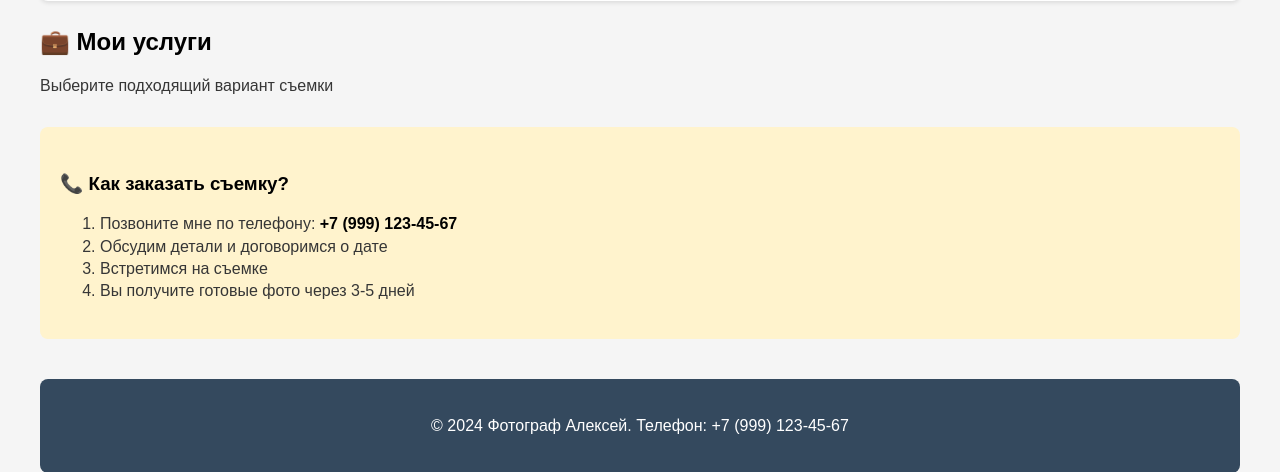
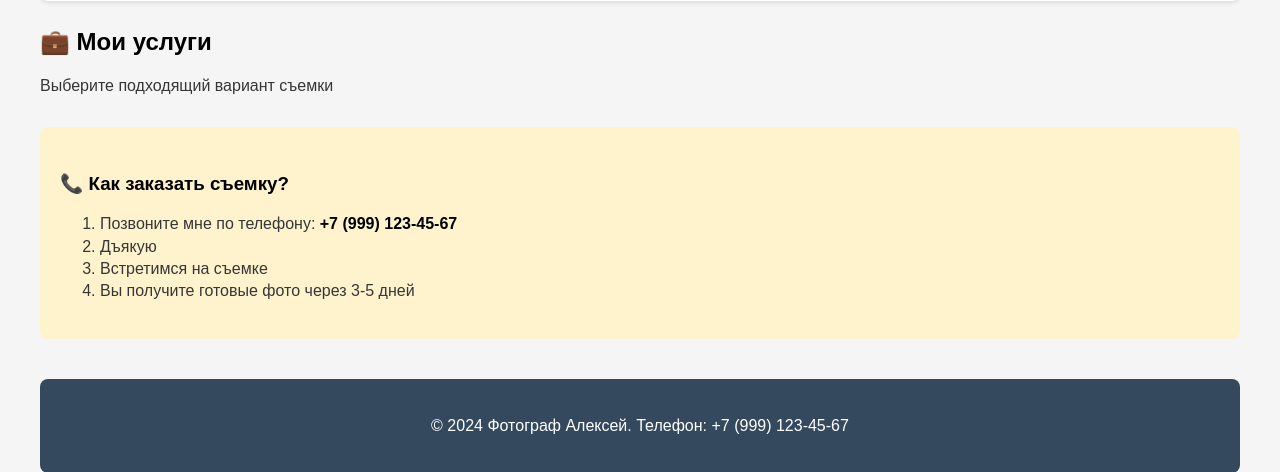
Before and after one commit to gadelgds/Portfolio-of-photogpaph, a Django app: page /services/ in a window 1280 px wide. Shown: the part 259-731 px from the top of the page. Run offline with Django 5.2, Linux system fonts and the light colour scheme; data that the repository does not hold is empty.

Commit message:
edit services

```diff
--- a/project/templates/game/services.html
+++ b/project/templates/game/services.html
@@ -19,7 +19,7 @@
     <h3>📞 Как заказать съемку?</h3>
     <ol>
         <li>Позвоните мне по телефону: <strong>+7 (999) 123-45-67</strong></li>
-        <li>Обсудим детали и договоримся о дате</li>
+        <li>Дъякую</li>
         <li>Встретимся на съемке</li>
         <li>Вы получите готовые фото через 3-5 дней</li>
     </ol>
```
